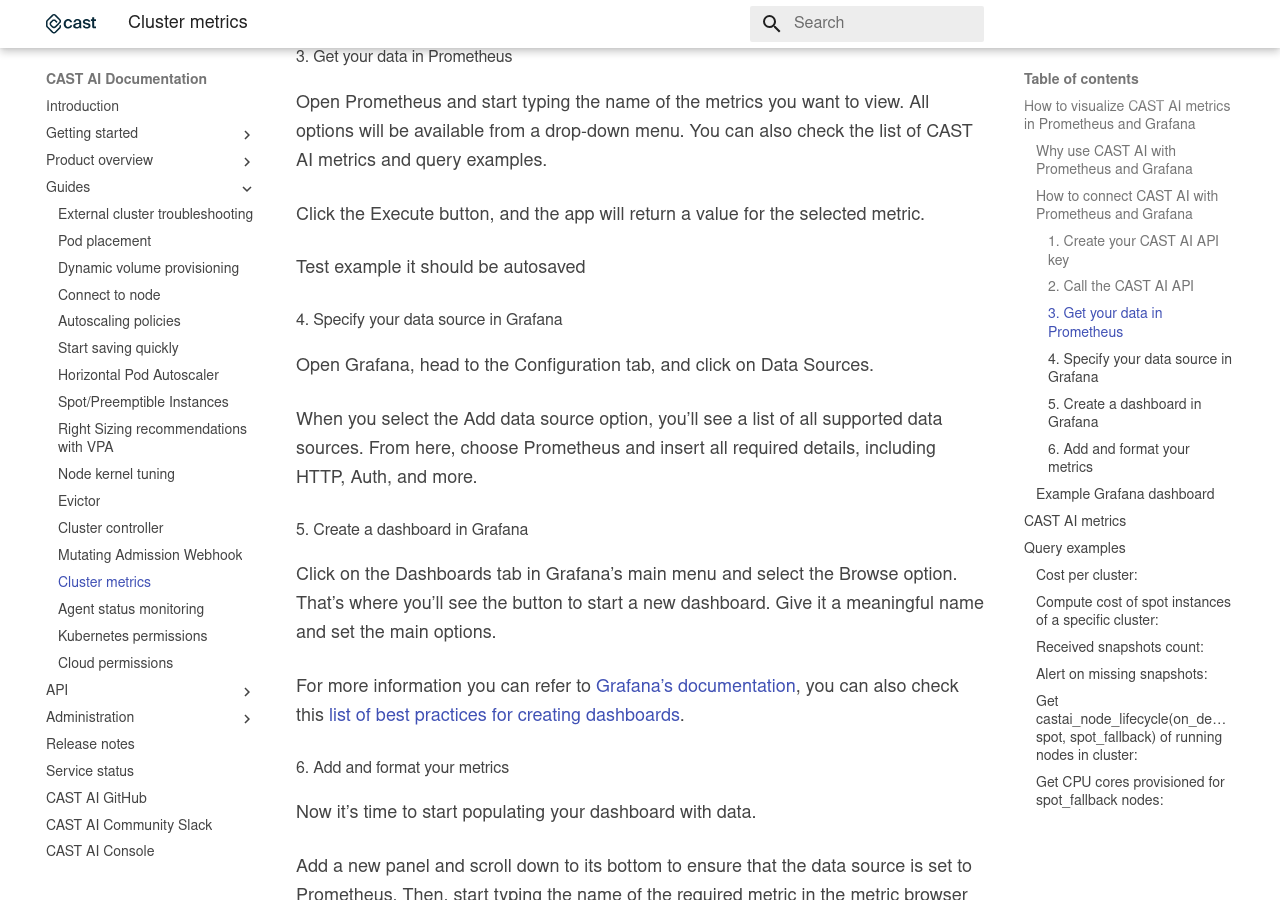
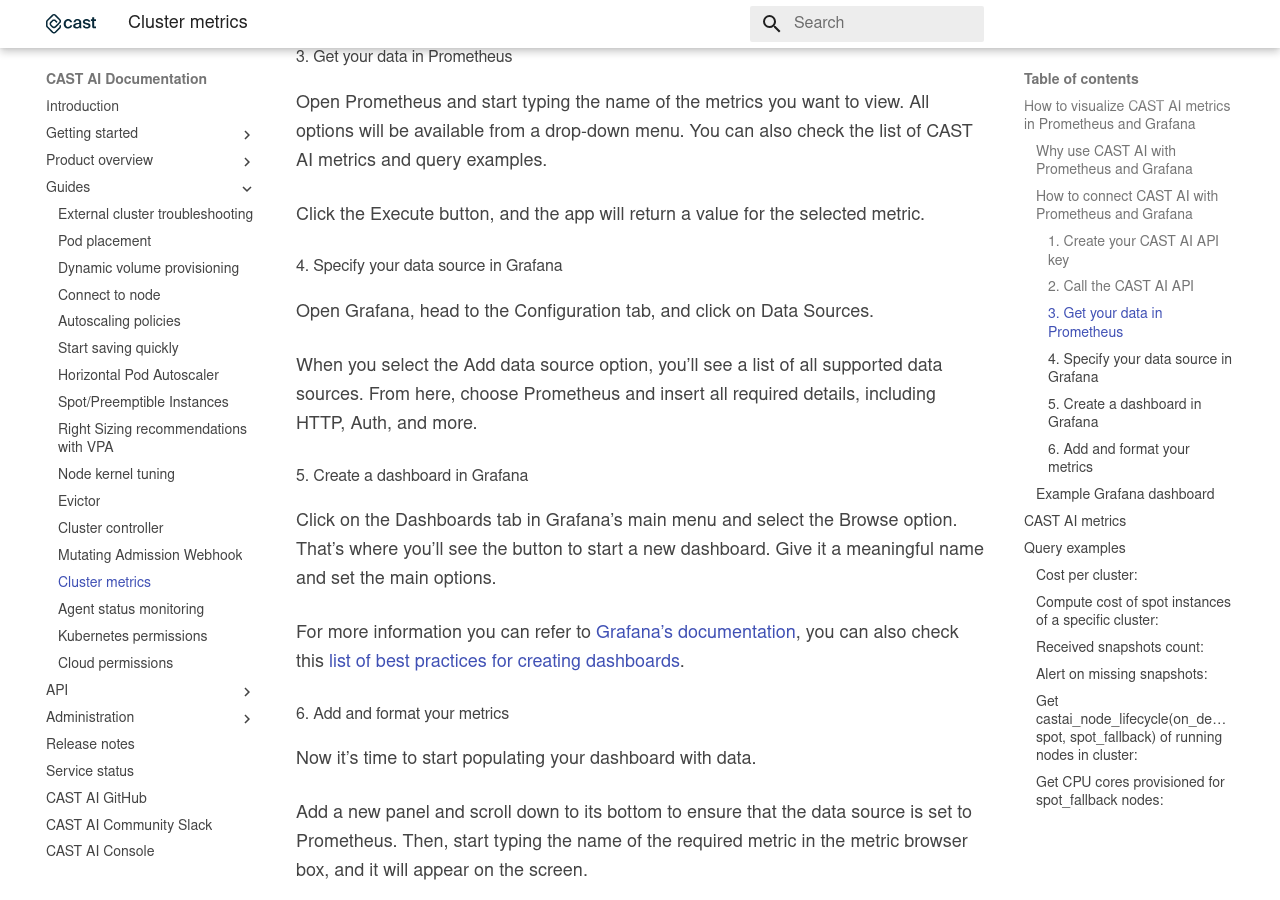
Before and after one commit to castai/docs, an MkDocs documentation site: the page built from docs/guides/metrics.md, in a window 1280 px wide and 900 px high, scrolled down 1474 px. Built offline with MkDocs 1.6.1 and Material for MkDocs 9.7.7, drawn with Linux system fonts in a browser that asks for light colours; some web fonts are replaced.

Commit message:
redundant text

```diff
--- a/docs/guides/metrics.md
+++ b/docs/guides/metrics.md
@@ -45,9 +45,6 @@
 Open Prometheus and start typing the name of the metrics you want to view. All options will be available from a drop-down menu. You can also check the list of CAST AI metrics and query examples.
 
 Click the Execute button, and the app will return a value for the selected metric.
-
-
-Test example it should be autosaved
 
 
 #### 4. Specify your data source in Grafana
```
